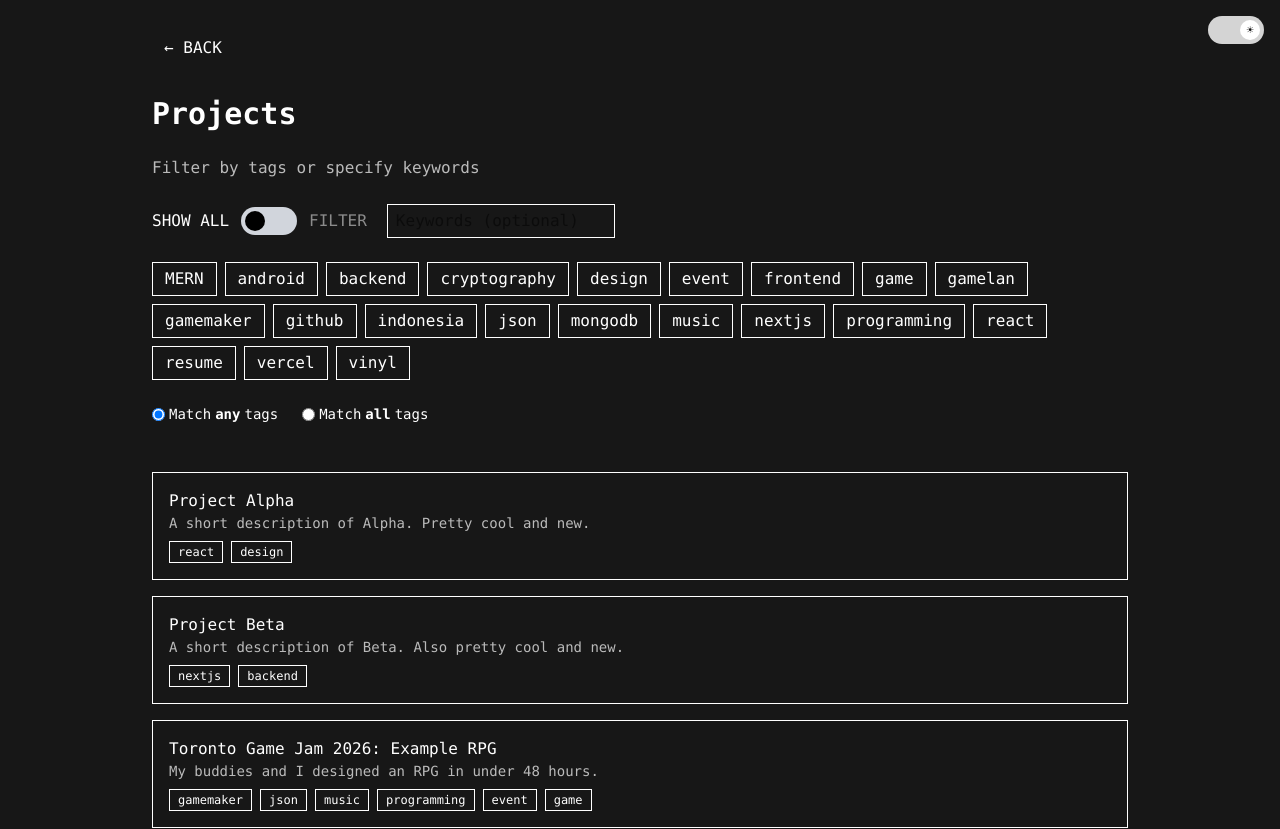
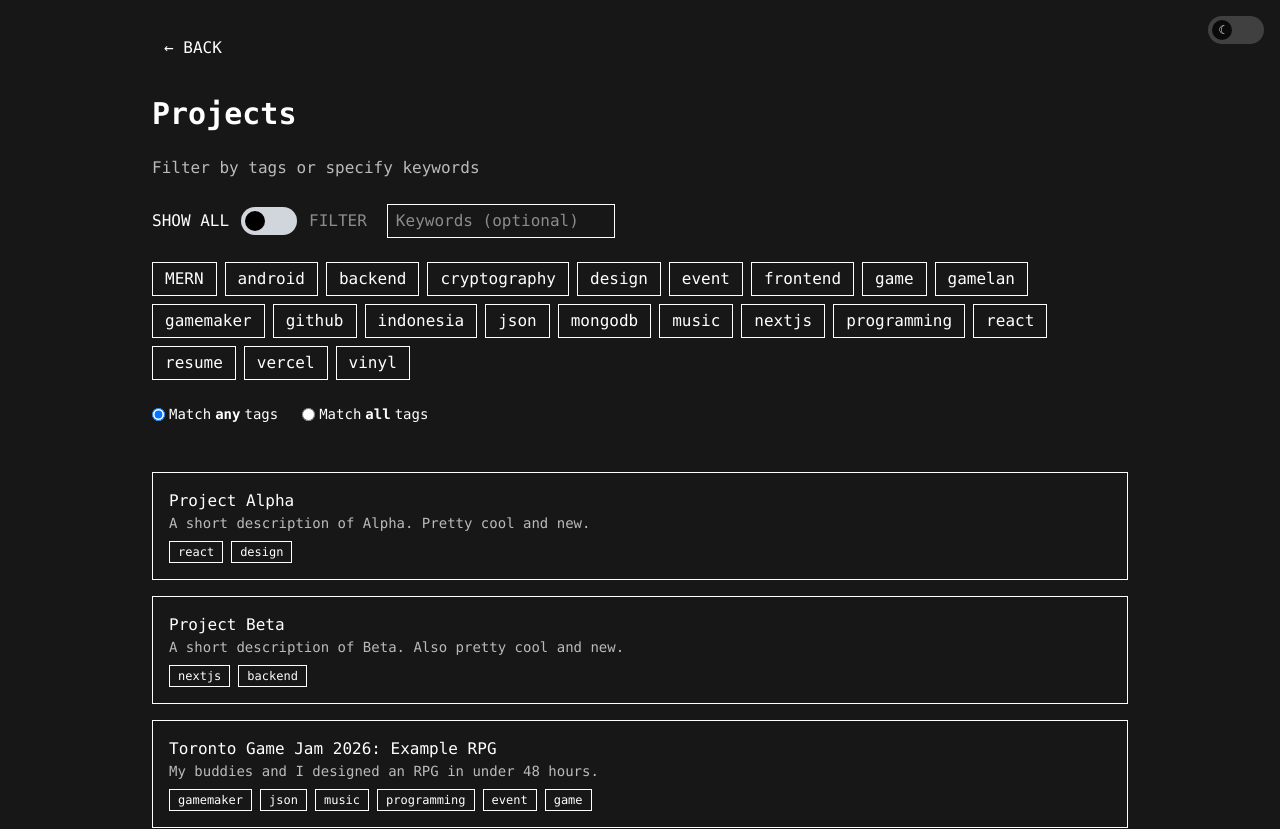
Before and after one commit to tsaulnier/software-portfolio, a Next.js app: page /projects in a window 1280 px wide. Shown: the top 829 px of the page. Built offline with nearby package versions, Linux system fonts and the light colour scheme.

Commit message:
fixed persistent theme state bug in which light/dark would flicker on page load and button would incorrectly visually swap to light mode when dark mode theme is selected

```diff
--- a/app/layout.tsx
+++ b/app/layout.tsx
@@ -1,6 +1,6 @@
 import type { Metadata } from "next";
 import { IBM_Plex_Mono } from "next/font/google";
-import { ThemeProvider } from "@/components/theme-provider";
+import { ThemeProvider } from "@/components/ThemeProvider";
 import { Header } from "@/components/header";
 import "./globals.css";
 
@@ -22,21 +22,32 @@ export default function RootLayout({
   children: React.ReactNode;
 }) {
   return (
-    <html lang="en" className={ibmPlexMono.variable}>
-      <body
-        className="
-          min-h-screen font-mono
-          bg-[rgb(var(--bg))]
-          text-[rgb(var(--fg))]
-          transition-colors
-        "
-      >
+    <html lang="en" suppressHydrationWarning>
+      <head>
+        <script
+          dangerouslySetInnerHTML={{
+            __html: `
+(function () {
+  try {
+    const theme = localStorage.getItem("theme");
+    if (
+      theme === "dark" ||
+      (!theme && window.matchMedia("(prefers-color-scheme: dark)").matches)
+    ) {
+      document.documentElement.classList.add("dark");
+    }
+  } catch (_) {}
+})();
+            `,
+          }}
+        />
+      </head>
+      <body className="min-h-screen font-mono bg-[rgb(var(--bg))] text-[rgb(var(--fg))]">
         <ThemeProvider>
           <Header />
           {children}
         </ThemeProvider>
       </body>
-
     </html>
   );
 }
--- a/app/projects/ProjectsClient.tsx
+++ b/app/projects/ProjectsClient.tsx
@@ -94,9 +94,6 @@ export default function ProjectsClient({ projects, allTags }: Props) {
             FILTER
         </span>
 
-
-
-
         <input
           placeholder="Keywords (optional)"
           value={searchQuery}
--- /dev/null
+++ b/components/ThemeProvider.tsx
@@ -0,0 +1,40 @@
+// components/theme-provider.tsx
+"use client";
+
+import { createContext, useContext, useEffect, useState } from "react";
+
+type Theme = "dark" | "light";
+
+const ThemeContext = createContext<{
+  theme: Theme;
+  toggle: () => void;
+} | null>(null);
+
+export function ThemeProvider({ children }: { children: React.ReactNode }) {
+  const [theme, setTheme] = useState<Theme>(() => {
+    if (typeof window === "undefined") return "dark";
+    return (localStorage.getItem("theme") as Theme) ?? "dark";
+  });
+
+  useEffect(() => {
+    const root = document.documentElement;
+    root.classList.toggle("dark", theme === "dark");
+    localStorage.setItem("theme", theme);
+  }, [theme]);
+
+  const toggle = () => {
+    setTheme((t) => (t === "dark" ? "light" : "dark"));
+  };
+
+  return (
+    <ThemeContext.Provider value={{ theme, toggle }}>
+      {children}
+    </ThemeContext.Provider>
+  );
+}
+
+export function useTheme() {
+  const ctx = useContext(ThemeContext);
+  if (!ctx) throw new Error("useTheme must be used within ThemeProvider");
+  return ctx;
+}
--- a/components/header.tsx
+++ b/components/header.tsx
@@ -1,45 +1,46 @@
 "use client";
 
+import { useTheme } from "@/components/ThemeProvider";
 import { useEffect, useState } from "react";
 
 export function Header() {
-  const [dark, setDark] = useState(true);
+  const { theme, toggle } = useTheme();
+  const [mounted, setMounted] = useState(false);
 
-  // Initialize theme from document class
   useEffect(() => {
-    setDark(document.documentElement.classList.contains("dark"));
+    setMounted(true);
   }, []);
 
-  const toggle = () => {
-    const next = !dark;
-    document.documentElement.classList.toggle("dark", next);
-    localStorage.setItem("theme", next ? "dark" : "light");
-    setDark(next);
-  };
+  if (!mounted) {
+    return null; // or a skeleton placeholder
+  }
+
+  const dark = theme === "dark";
 
   return (
     <header className="fixed top-4 right-4 z-50">
       <label className="relative inline-flex items-center cursor-pointer">
-        {/* Hidden checkbox controls toggle */}
         <input
           type="checkbox"
-          checked={!dark} // unchecked = dark, checked = light
+          checked={theme === "light"}
           onChange={toggle}
           className="sr-only peer"
         />
 
         {/* Track */}
-        <div className="w-14 h-7 bg-neutral-700 rounded-full peer-checked:bg-neutral-300 transition-colors" />
+        <div className="w-14 h-7 rounded-full bg-neutral-700 peer-checked:bg-neutral-300 transition-colors" />
 
-        {/* Knob with icon */}
-        <div className="
+        {/* Knob */}
+        <div
+          className="
             absolute left-1 top-1 w-5 h-5 rounded-full
             bg-neutral-950 text-neutral-100
             flex items-center justify-center text-xs
             transition-transform
             peer-checked:translate-x-7
             peer-checked:bg-white peer-checked:text-neutral-900
-        ">
+          "
+        >
           {dark ? "☾" : "☀︎"}
         </div>
       </label>
--- a/components/theme-provider.tsx
+++ /dev/null
@@ -1,29 +0,0 @@
-"use client";
-
-import { useEffect, useState } from "react";
-
-type Theme = "dark" | "light";
-
-export function ThemeProvider({ children }: { children: React.ReactNode }) {
-  const [theme, setTheme] = useState<Theme>("dark");
-
-  // Load saved preference
-  useEffect(() => {
-    const stored = localStorage.getItem("theme") as Theme | null;
-    if (stored) setTheme(stored);
-  }, []);
-
-  // Apply theme
-  useEffect(() => {
-    const root = document.documentElement;
-    root.classList.toggle("dark", theme === "dark");
-    localStorage.setItem("theme", theme);
-  }, [theme]);
-
-  return (
-    <>
-      {children}
-      {/* Expose setter via context (optional) */}
-    </>
-  );
-}
```
Lines whose indentation alone changed are shown as unchanged.
